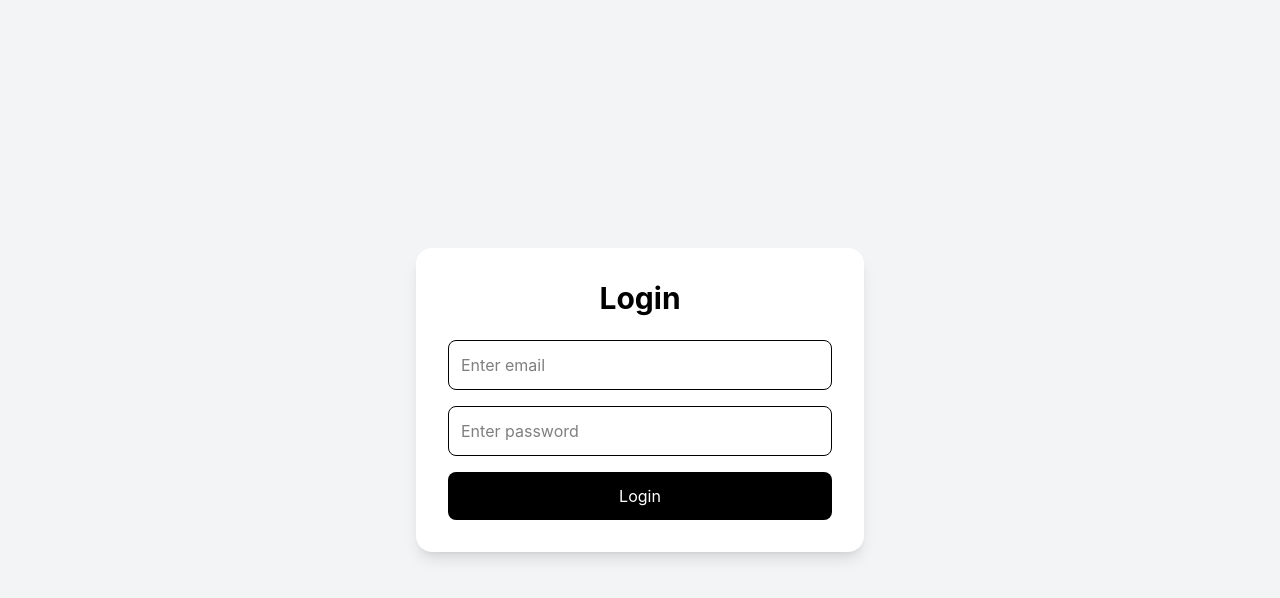
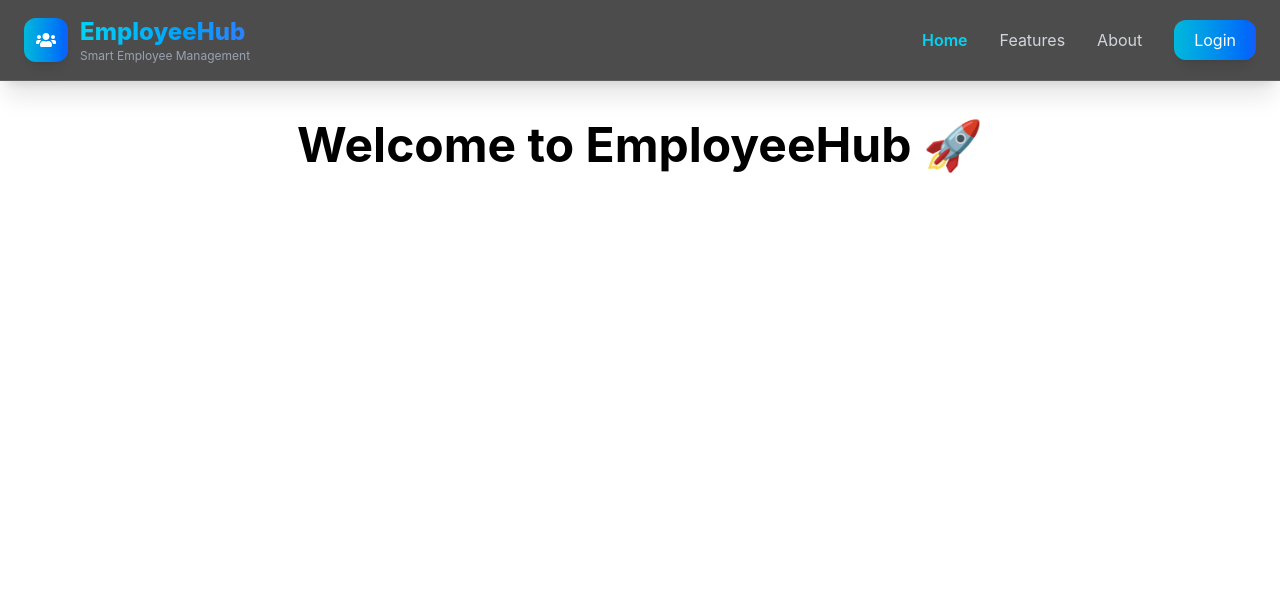
Before and after one commit to Dilipw/employee-management-system, a React app in the folder frontend/: page / in a window 1280 px wide. Shown: the top 598 px of the page. Built offline with nearby package versions, Linux system fonts and the light colour scheme; the HTML template or start-up script is replaced by a standard one.

Commit message:
feat: add Navbar component with responsive design and routing links

```diff
--- a/frontend/package.json
+++ b/frontend/package.json
@@ -14,6 +14,7 @@
     "axios": "^1.16.1",
     "react": "^19.2.6",
     "react-dom": "^19.2.6",
+    "react-icons": "^5.6.0",
     "react-router-dom": "^7.15.1"
   },
   "devDependencies": {
--- a/frontend/src/App.jsx
+++ b/frontend/src/App.jsx
@@ -6,6 +6,8 @@
 
 import LoginPage from "./pages/LoginPage"
 import DashboardPage from "./pages/DashboardPage"
+
+import Navbar from "./components/common/Navbar"
 
 import ProtectedRoute from "./components/common/ProtectedRoute"
 
@@ -16,21 +18,51 @@
 
     <BrowserRouter>
 
+      {/* Global Navbar */}
+      <Navbar />
+
       <Routes>
 
-        {/* Public Route */}
+        {/* Public Routes */}
         <Route
           path="/"
+          element={
+            <div className="p-10 text-center">
+              <h1 className="text-5xl font-bold">
+                Welcome to EmployeeHub 🚀
+              </h1>
+            </div>
+          }
+        />
+
+        <Route
+          path="/login"
           element={<LoginPage />}
         />
 
+        <Route
+          path="/features"
+          element={
+            <div className="p-10 text-center">
+              Features Page
+            </div>
+          }
+        />
+
+        <Route
+          path="/about"
+          element={
+            <div className="p-10 text-center">
+              About Page
+            </div>
+          }
+        />
 
 
-        {/* Protected Route */}
+        {/* Protected Routes */}
         <Route
           path="/dashboard"
           element={
-
             <ProtectedRoute>
 
               <DashboardPage />
--- a/frontend/src/components/common/Navbar.jsx
+++ b/frontend/src/components/common/Navbar.jsx
@@ -1,6 +1,17 @@
 import {
+  useState
+} from "react"
+
+import {
+  NavLink,
   useNavigate
 } from "react-router-dom"
+
+import {
+  FaBars,
+  FaTimes,
+  FaUsers
+} from "react-icons/fa"
 
 import {
   useAuth
@@ -12,8 +23,11 @@
   const navigate = useNavigate()
 
   const {
-    logout
+    logout,
+    isAuthenticated
   } = useAuth()
+
+  const [menuOpen, setMenuOpen] = useState(false)
 
 
   const handleLogout = () => {
@@ -24,22 +38,218 @@
   }
 
 
+  const navLinkClass = ({ isActive }) =>
+
+    isActive
+      ? "text-cyan-400 font-semibold"
+      : "text-gray-300 hover:text-white transition"
+
+
   return (
 
-    <nav className="bg-black text-white shadow-md">
+    <nav className="sticky top-0 z-50 backdrop-blur-lg bg-black/70 border-b border-white/10 shadow-xl">
 
-      <div className="max-w-7xl mx-auto px-6 py-4 flex items-center justify-between">
+      <div className="max-w-7xl mx-auto px-6 py-4">
 
-        <h1 className="text-2xl font-bold">
-          Employee Management
+        <div className="flex items-center justify-between">
+
+
+          {/* Logo */}
+          <div className="flex items-center gap-3">
+
+            <div className="bg-gradient-to-r from-cyan-500 to-blue-600 p-3 rounded-xl shadow-lg">
+
+              <FaUsers className="text-white text-xl" />
+
+            </div>
+
+            <div>
+
+              <h1 className="text-2xl font-extrabold bg-gradient-to-r from-cyan-400 to-blue-500 bg-clip-text text-transparent">
+
+                EmployeeHub
+
               </h1>
+
+              <p className="text-xs text-gray-400">
+
+                Smart Employee Management
+
+              </p>
+
+            </div>
+
+          </div>
+
+
+          {/* Desktop Menu */}
+          <div className="hidden md:flex items-center gap-8">
+
+            {
+              isAuthenticated ? (
+
+                <>
+                  <NavLink
+                    to="/dashboard"
+                    className={navLinkClass}
+                  >
+                    Dashboard
+                  </NavLink>
+
+                  <NavLink
+                    to="/employees"
+                    className={navLinkClass}
+                  >
+                    Employees
+                  </NavLink>
+
+                  <NavLink
+                    to="/profile"
+                    className={navLinkClass}
+                  >
+                    Profile
+                  </NavLink>
 
                   <button
                     onClick={handleLogout}
-          className="bg-white text-black px-4 py-2 rounded-lg hover:bg-gray-200 transition"
+                    className="bg-gradient-to-r from-red-500 to-pink-500 text-white px-5 py-2 rounded-xl hover:scale-105 transition shadow-lg"
                   >
                     Logout
                   </button>
+                </>
+
+              ) : (
+
+                <>
+                  <NavLink
+                    to="/"
+                    className={navLinkClass}
+                  >
+                    Home
+                  </NavLink>
+
+                  <NavLink
+                    to="/features"
+                    className={navLinkClass}
+                  >
+                    Features
+                  </NavLink>
+
+                  <NavLink
+                    to="/about"
+                    className={navLinkClass}
+                  >
+                    About
+                  </NavLink>
+
+                  <NavLink
+                    to="/login"
+                    className="bg-gradient-to-r from-cyan-500 to-blue-600 text-white px-5 py-2 rounded-xl hover:scale-105 transition shadow-lg"
+                  >
+                    Login
+                  </NavLink>
+                </>
+              )
+            }
+
+          </div>
+
+
+          {/* Mobile Menu Button */}
+          <button
+            onClick={() =>
+              setMenuOpen(!menuOpen)
+            }
+            className="md:hidden text-white text-2xl"
+          >
+
+            {
+              menuOpen
+                ? <FaTimes />
+                : <FaBars />
+            }
+
+          </button>
+
+        </div>
+
+
+        {/* Mobile Menu */}
+        {
+          menuOpen && (
+
+            <div className="md:hidden mt-6 flex flex-col gap-4 bg-black/80 backdrop-blur-lg p-5 rounded-2xl border border-white/10">
+
+              {
+                isAuthenticated ? (
+
+                  <>
+                    <NavLink
+                      to="/dashboard"
+                      className={navLinkClass}
+                    >
+                      Dashboard
+                    </NavLink>
+
+                    <NavLink
+                      to="/employees"
+                      className={navLinkClass}
+                    >
+                      Employees
+                    </NavLink>
+
+                    <NavLink
+                      to="/profile"
+                      className={navLinkClass}
+                    >
+                      Profile
+                    </NavLink>
+
+                    <button
+                      onClick={handleLogout}
+                      className="bg-gradient-to-r from-red-500 to-pink-500 text-white py-3 rounded-xl"
+                    >
+                      Logout
+                    </button>
+                  </>
+
+                ) : (
+
+                  <>
+                    <NavLink
+                      to="/"
+                      className={navLinkClass}
+                    >
+                      Home
+                    </NavLink>
+
+                    <NavLink
+                      to="/features"
+                      className={navLinkClass}
+                    >
+                      Features
+                    </NavLink>
+
+                    <NavLink
+                      to="/about"
+                      className={navLinkClass}
+                    >
+                      About
+                    </NavLink>
+
+                    <NavLink
+                      to="/login"
+                      className="bg-gradient-to-r from-cyan-500 to-blue-600 text-white py-3 rounded-xl text-center"
+                    >
+                      Login
+                    </NavLink>
+                  </>
+                )
+              }
+
+            </div>
+          )
+        }
 
       </div>
 
```
Also changed, not shown: 1 other file (tests, documents, lock files or other folders). Lines whose indentation alone changed are shown as unchanged.
